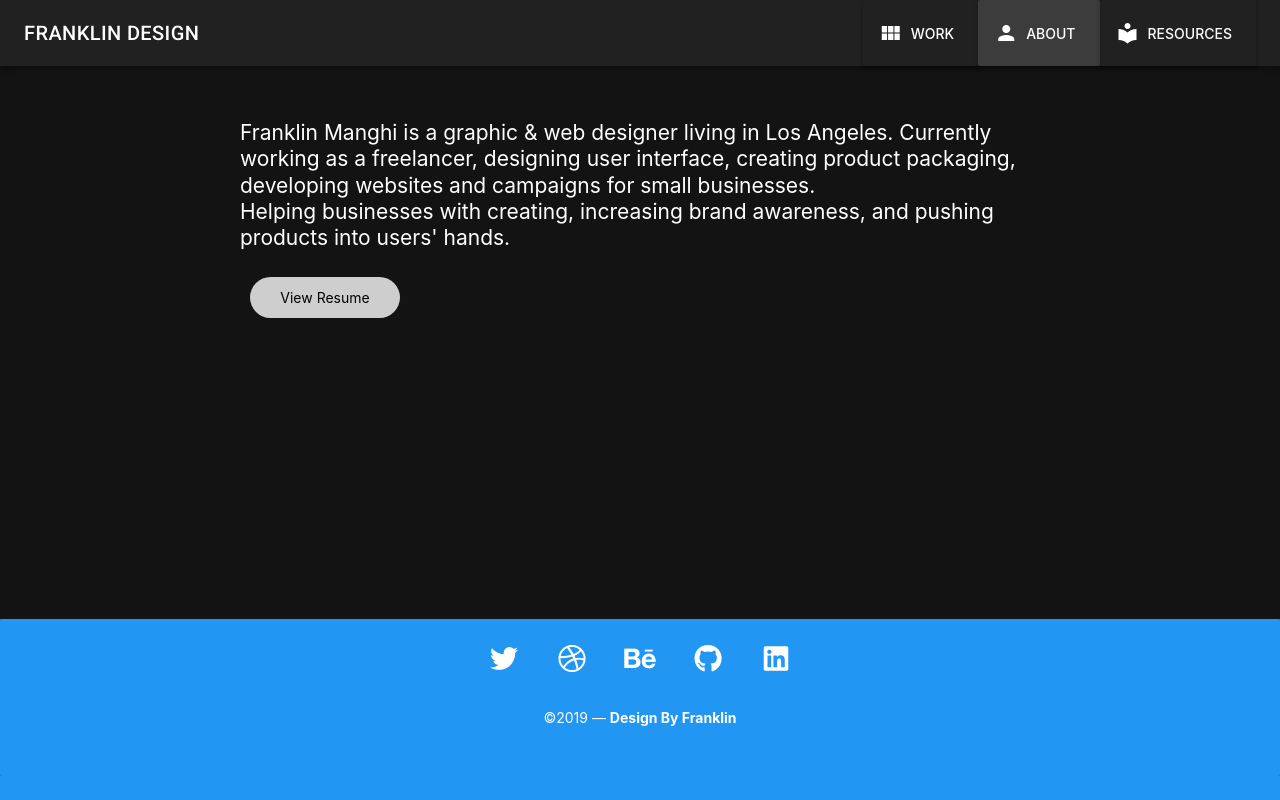
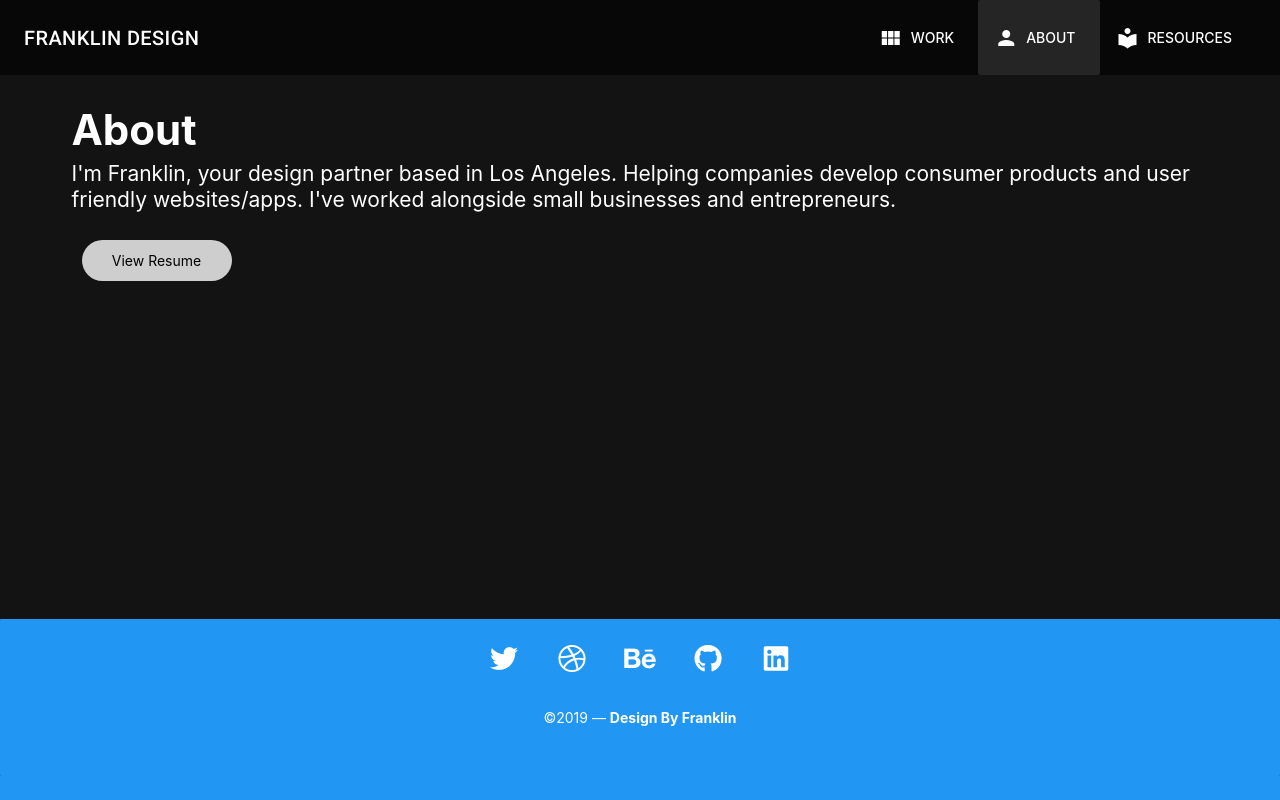
Before and after one commit to franklindesign/vue-myPortfolio, a Vue app: page /about in a window 1280 px wide. Built offline with nearby package versions, Linux system fonts and the light colour scheme.

Commit message:
updated toolbar

```diff
--- a/src/App.vue
+++ b/src/App.vue
@@ -1,9 +1,9 @@
 <template>
   <v-app>
-    <div id="nav">
-      <AppBar></AppBar>
-    </div>
     <v-content id="app">
+      <div id="nav">
+        <ToolBar></ToolBar>
+      </div>
       <router-view />
     </v-content>
     <Footer />
@@ -13,13 +13,13 @@
 
 <script>
 // @ is an alias to /src
-import AppBar from "@/components/AppBar.vue";
+import ToolBar from "@/components/ToolBar.vue";
 import Footer from "@/components/Footer.vue";
 import BottomNav from "@/components/BottomNav.vue";
 export default {
   name: "App",
   components: {
-    AppBar,
+    ToolBar,
     Footer,
     BottomNav
   }
--- a/src/components/Footer.vue
+++ b/src/components/Footer.vue
@@ -44,7 +44,7 @@ export default {
       {
         title: "Behance",
         icon: "fab fa-behance",
-        link: "http://www.behance.net/fm11"
+        link: "http://www.behance.net/franklinmanghi"
       },
       {
         title: "Github",
--- a/src/components/AppBar.vue
+++ b/src/components/ToolBar.vue
@@ -1,12 +1,17 @@
 <template>
   <div>
-    <v-toolbar absolute dark height="66">
+    <v-toolbar dark flat class="toolbar-transparent" fixed height="75">
       <v-toolbar-title class="white--text">
         <router-link to="/" class="title">FRANKLIN DESIGN</router-link>
       </v-toolbar-title>
       <v-spacer></v-spacer>
       <v-toolbar-items class="hidden-sm-and-down">
-        <v-btn v-for="item in items" :key="item.title" :to="`${item.link}`">
+        <v-btn
+          flat
+          v-for="item in items"
+          :key="item.title"
+          :to="`${item.link}`"
+        >
           <v-icon>{{ item.icon }}</v-icon>
           <p class="ma-2">{{ item.title }}</p>
         </v-btn>
@@ -53,13 +58,18 @@
     </v-navigation-drawer>-->
   </div>
 </template>
+<style scoped>
+.toolbar-transparent {
+  background-color: rgba(0, 0, 0, 0.6) !important;
+}
+</style>
 
 <script>
 export default {
-  name: "AppBar",
+  name: "ToolBar",
   data() {
     return {
-      drawer: null,
+      // drawer: null,
       items: [
         { title: "Work", icon: "view_module", link: "/work" },
         { title: "About", icon: "person", link: "/about" },
--- a/src/main.js
+++ b/src/main.js
@@ -1,7 +1,7 @@
 import Vue from "vue";
 import App from "./App.vue";
 // import HomeCarousel from "./components/HomeCarousel.vue";
-import AppBar from "./components/AppBar.vue";
+import ToolBar from "./components/ToolBar.vue";
 import BottomNav from "./components/BottomNav.vue";
 import router from "./router";
 import "./registerServiceWorker";
@@ -12,7 +12,7 @@ import "./app.css";
 Vue.use(Vuetify);
 
 // Vue.component("homecarousel", HomeCarousel);
-Vue.component("appbar", AppBar);
+Vue.component("toolbar", ToolBar);
 Vue.component("bottomnav", BottomNav);
 
 Vue.config.productionTip = false;
--- a/src/views/About.vue
+++ b/src/views/About.vue
@@ -1,17 +1,13 @@
 <template>
-  <v-container class="mt-5">
-    <div class="about mt-5">
+  <v-container class="mt-5 topSpacing">
+    <div>
+      <h1>About</h1>
       <div class="me">
-        Franklin Manghi is a graphic & web designer living in Los Angeles.
-        Currently working as a freelancer, designing user interface, creating
-        product packaging, developing websites and campaigns for small
-        businesses.
+        I'm Franklin, your design partner based in Los Angeles. Helping
+        companies develop consumer products and user friendly websites/apps.
+        I've worked alongside small businesses and entrepreneurs.
       </div>
 
-      <p class="me">
-        Helping businesses with creating, increasing brand awareness, and
-        pushing products into users' hands.
-      </p>
       <div class="mt-3">
         <button class="viewResume" @click="viewResume = !viewResume">
           View Resume
@@ -40,6 +36,9 @@ export default {
 </script>
 
 <style scoped>
+.topSpacing {
+  padding-top: 50px;
+}
 .viewResume {
   color: black;
   width: 150px;
--- a/src/views/Blog.vue
+++ b/src/views/Blog.vue
@@ -1,7 +1,13 @@
 <template>
-  <v-container class="mt-5">
+  <v-container class="mt-5 topSpacing">
     <h1>Blog</h1>
 
     <p>Coming Soon</p>
   </v-container>
 </template>
+
+<style scoped>
+.topSpacing {
+  padding-top: 50px;
+}
+</style>
--- a/src/views/Resources.vue
+++ b/src/views/Resources.vue
@@ -1,7 +1,13 @@
 <template>
-  <v-container class="mt-5">
+  <v-container class="mt-5 topSpacing">
     <h1>Resources</h1>
     <h2>A collection of reference books for creatives and developers.</h2>
     <p>Coming Soon</p>
   </v-container>
 </template>
+
+<style scoped>
+.topSpacing {
+  padding-top: 50px;
+}
+</style>
--- a/src/views/Work.vue
+++ b/src/views/Work.vue
@@ -1,6 +1,6 @@
 <template>
   <div>
-    <v-container class="mt-5">
+    <v-container class="mt-5 topSpacing">
       <h1>Work</h1>
 
       <p>Selection of Projects</p>
@@ -19,4 +19,8 @@ export default {
 };
 </script>
 
-<style scoped></style>
+<style scoped>
+.topSpacing {
+  padding-top: 50px;
+}
+</style>
```
Also changed, not shown: package.json (+6 -6 lines), 1 other file (tests, documents, lock files or other folders).
